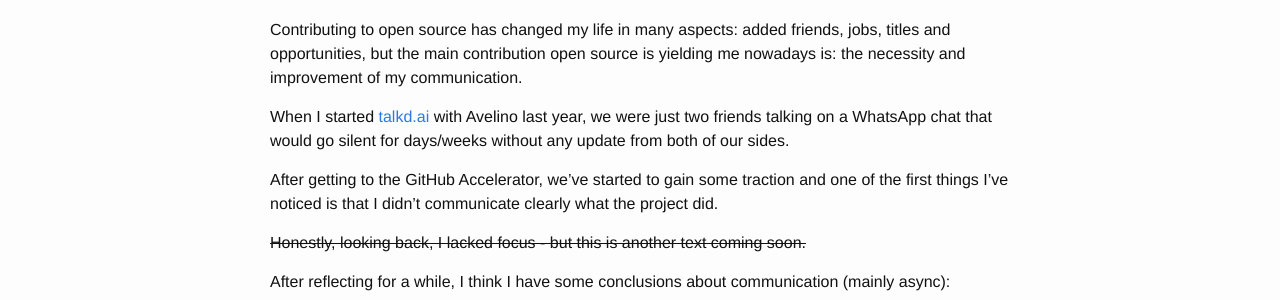
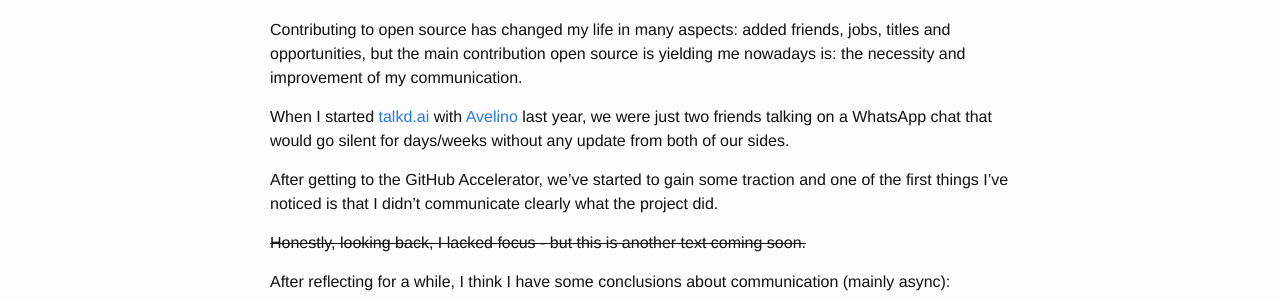
Before and after one commit to vmesel/vmesel.github.io, a Jekyll site: the page built from _posts/2024-07-18-communications.md, in a window 1280 px wide. Shown: the part 335-635 px from the top of the page. Built offline with Jekyll 4.4.1, drawn with Linux system fonts in a browser that asks for light colours; part of the change alters nothing that is shown.

```diff
--- a/_posts/2024-07-18-communications.md
+++ b/_posts/2024-07-18-communications.md
@@ -15,7 +15,7 @@ Looking backwards, things we did previously often look awkward or shameful. My c
 
 Contributing to open source has changed my life in many aspects: added friends, jobs, titles and opportunities, but the main contribution open source is yielding me nowadays is: the necessity and improvement of my communication.
 
-When I started [talkd.ai](http://talkd.ai) with Avelino last year, we were just two friends talking on a WhatsApp chat that would go silent for days/weeks without any update from both of our sides.
+When I started [talkd.ai](http://talkd.ai) with [Avelino](https://avelino.run/about/) last year, we were just two friends talking on a WhatsApp chat that would go silent for days/weeks without any update from both of our sides.
 
 After getting to the GitHub Accelerator, we've started to gain some traction and one of the first things I've noticed is that I didn’t communicate clearly what the project did.
 
```
